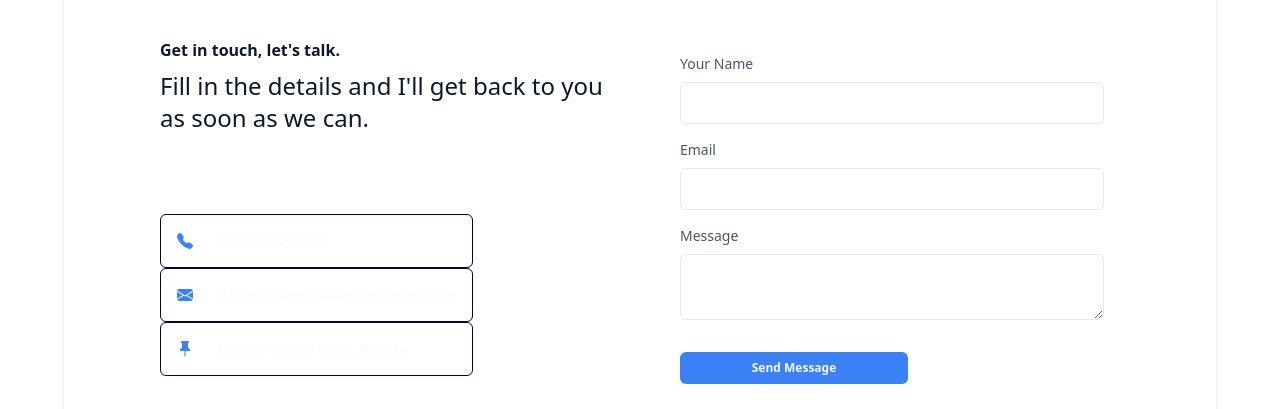
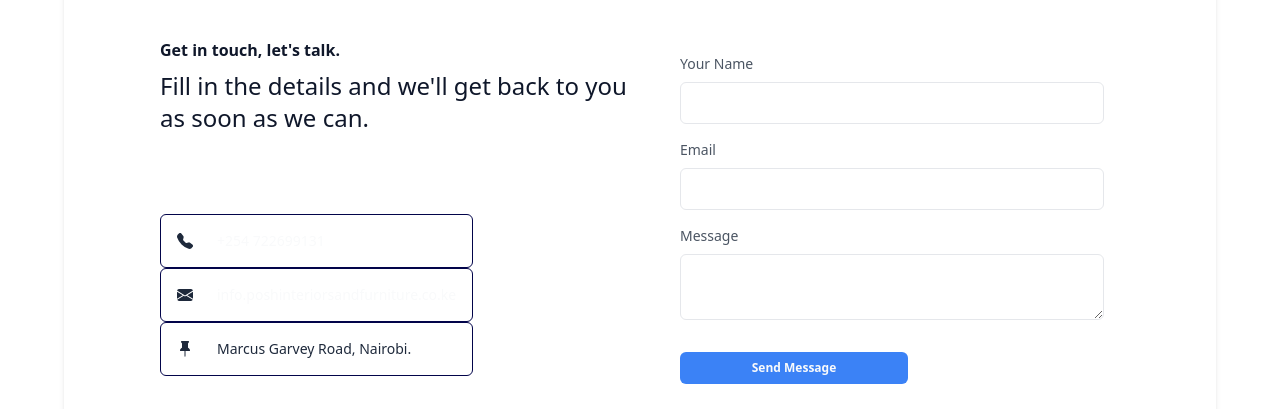
Before and after one commit to bro-codez/posh, a Next.js app: page /contact in a window 1280 px wide. Shown: the part 346-755 px from the top of the page. Built offline with nearby package versions, Linux system fonts and the light colour scheme.

Commit message:
modified:   components/Contact.tsx

```diff
--- a/components/Contact.tsx
+++ b/components/Contact.tsx
@@ -39,7 +39,7 @@ const Contact = (props: IContactProps) => {
                 Get in touch, let's talk.
               </h1>
               <p className="font-light  text-slate-900 text-2xl mt-2">
-                Fill in the details and I'll get back to you as soon as we can.
+                Fill in the details and we'll get back to you as soon as we can.
               </p>
             </header>
             <div className="icons-container inline-flex flex-col my-20">
@@ -49,7 +49,7 @@ const Contact = (props: IContactProps) => {
                   width="16"
                   height="16"
                   fill="currentColor"
-                  className="bi bi-telephone-fill h-4 w-4 text-blue-500"
+                  className="bi bi-telephone-fill h-4 w-4 text-slate-800"
                   viewBox="0 0 16 16"
                 >
                   <path
@@ -67,7 +67,7 @@ const Contact = (props: IContactProps) => {
                   width="16"
                   height="16"
                   fill="currentColor"
-                  className="bi bi-envelope-fill h-4 w-4 text-blue-500"
+                  className="bi bi-envelope-fill h-4 w-4 text-slate-800"
                   viewBox="0 0 16 16"
                 >
                   <path d="M.05 3.555A2 2 0 0 1 2 2h12a2 2 0 0 1 1.95 1.555L8 8.414.05 3.555zM0 4.697v7.104l5.803-3.558L0 4.697zM6.761 8.83l-6.57 4.027A2 2 0 0 0 2 14h12a2 2 0 0 0 1.808-1.144l-6.57-4.027L8 9.586l-1.239-.757zm3.436-.586L16 11.801V4.697l-5.803 3.546z" />
@@ -82,12 +82,12 @@ const Contact = (props: IContactProps) => {
                   width="16"
                   height="16"
                   fill="currentColor"
-                  className="bi bi-pin-fill h-4 w-4 text-blue-500"
+                  className="bi bi-pin-fill h-4 w-4 text-slate-800"
                   viewBox="0 0 16 16"
                 >
                   <path d="M4.146.146A.5.5 0 0 1 4.5 0h7a.5.5 0 0 1 .5.5c0 .68-.342 1.174-.646 1.479-.126.125-.25.224-.354.298v4.431l.078.048c.203.127.476.314.751.555C12.36 7.775 13 8.527 13 9.5a.5.5 0 0 1-.5.5h-4v4.5c0 .276-.224 1.5-.5 1.5s-.5-1.224-.5-1.5V10h-4a.5.5 0 0 1-.5-.5c0-.973.64-1.725 1.17-2.189A5.921 5.921 0 0 1 5 6.708V2.277a2.77 2.77 0 0 1-.354-.298C4.342 1.674 4 1.179 4 .5a.5.5 0 0 1 .146-.354z" />
                 </svg>
-                <p className="text-gray-50 font-light text-sm">
+                <p className="text-slate-800 font-light text-sm">
                   {AppConfig.address}
                 </p>
               </div>
```
